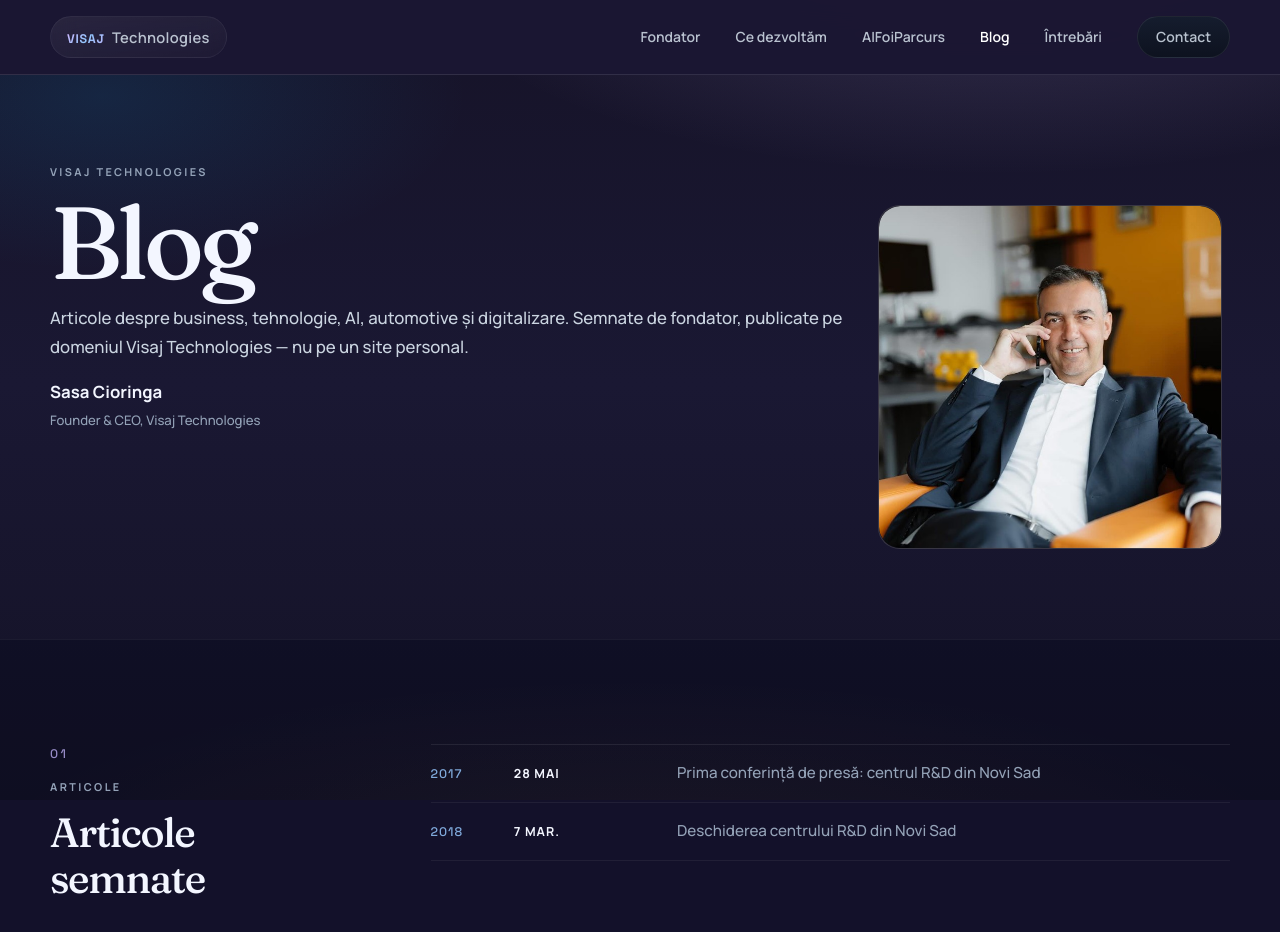
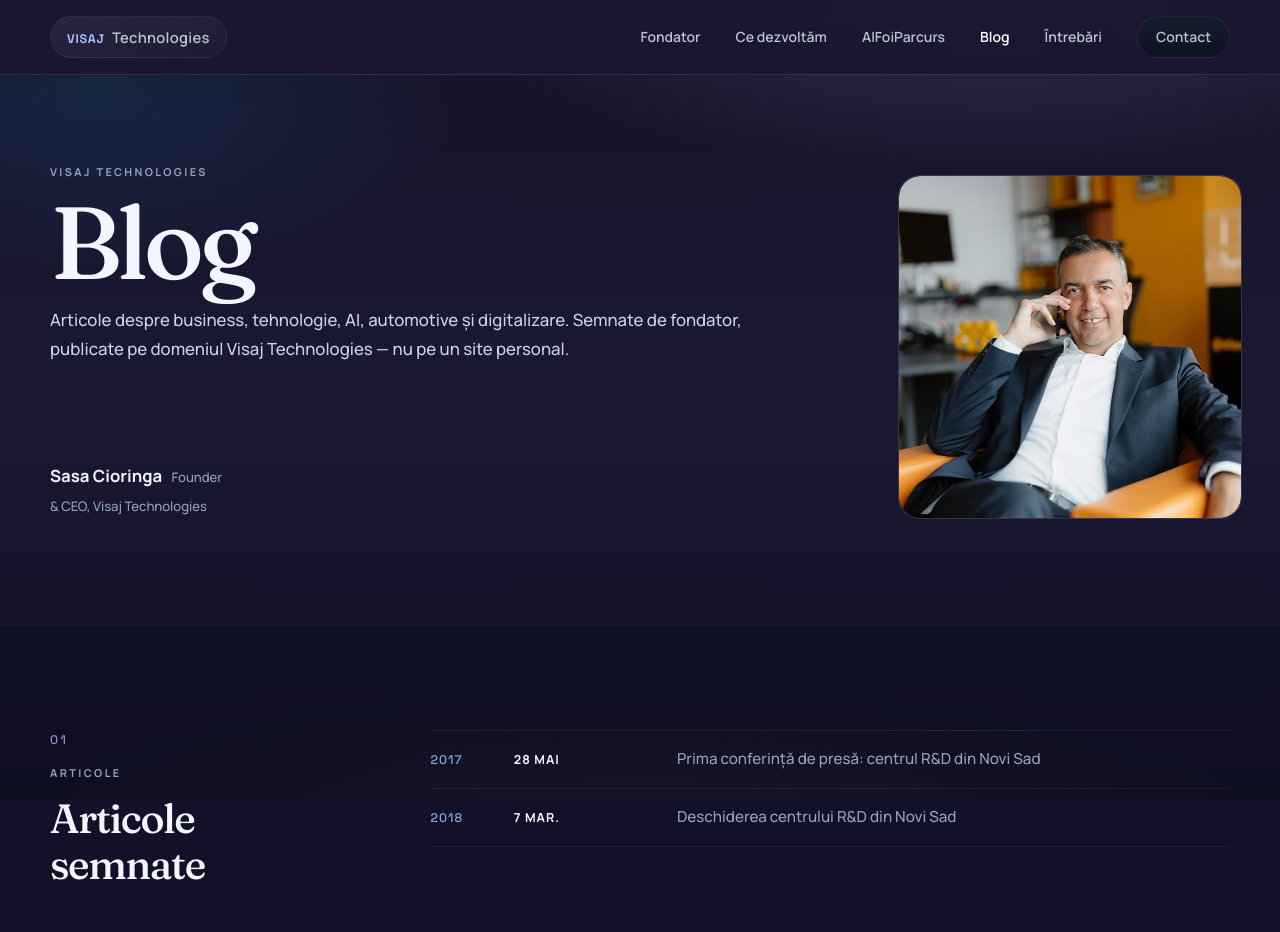
Before and after one commit to aifoiparcurs/visaj-3d, a website built with Vite: page blog.html in a window 1280 px wide. Shown: the top 932 px of the page. Built offline with nearby package versions, Linux system fonts and the light colour scheme.

Commit message:
layout desktop

```diff
--- a/blog.html
+++ b/blog.html
@@ -154,12 +154,14 @@
             </a>
             <h1 id="blog-page-title">Blog</h1>
             <p class="ih__lead">
-              Articole despre business, tehnologie, AI, automotive și digitalizare. Semnate de fondator, publicate pe
-              domeniul Visaj Technologies — nu pe un site personal.
+              Articole despre business, tehnologie, AI, automotive și digitalizare. Semnate de fondator,<br class="ih__lead-br" />
+              publicate pe domeniul Visaj Technologies — nu pe un site personal.
             </p>
             <a class="ih__byline" href="/sasa-cioringa">
-              <span class="ih__person-name">Sasa Cioringa</span>
-              <span class="ih__person-role">Founder &amp; CEO, Visaj Technologies</span>
+              <span class="ih__byline-stack">
+                <span class="ih__person-name">Sasa Cioringa</span>
+                <span class="ih__person-role">Founder<br class="ih__role-br" /> &amp; CEO, Visaj Technologies</span>
+              </span>
             </a>
           </div>
         </div>
--- a/src/styles.css
+++ b/src/styles.css
@@ -1695,10 +1695,52 @@
 }
 
 @media (min-width: 1080px) {
+  .page-blog .fh__flow {
+    overflow: visible;
+    position: relative;
+  }
+
   .page-blog .fh__portrait {
     width: min(344px, 28vw);
-    margin: 0 0 calc(1.35rem + 14px) calc(1.75rem + 8px);
-    transform: translate(-8px, 10px);
+    margin: 0 0 1.35rem calc(1.75rem + 8px);
+    transform: translate(12px, -20px);
+  }
+
+  .page-blog .ih h1 {
+    margin-bottom: 1.05rem;
+  }
+
+  .page-blog .ih__lead {
+    margin-bottom: 1.15rem;
+  }
+
+  .page-blog .ih__lead-br {
+    display: block;
+  }
+
+  .page-blog .ih__byline {
+    position: absolute;
+    z-index: 1;
+    top: -20px;
+    left: 0;
+    right: calc(min(344px, 28vw) + 1.75rem + 8px);
+    height: min(344px, 28vw);
+    margin: 0;
+    padding: 0;
+    justify-content: flex-end;
+    align-items: flex-start;
+  }
+
+  .page-blog .ih__byline-stack {
+    display: block;
+  }
+
+  .page-blog .ih__person-name {
+    margin-right: 0.35em;
+  }
+
+  .page-blog .ih__role-br {
+    display: block;
   }
 }
 
@@ -2259,6 +2301,10 @@
   color: var(--text-secondary);
 }
 
+.ih__lead-br {
+  display: none;
+}
+
 .ih__byline {
   display: flex;
   flex-direction: column;
@@ -2267,6 +2313,17 @@
   margin: 0 0 0.35rem;
   text-decoration: none;
   color: inherit;
+}
+
+.ih__byline-stack {
+  display: flex;
+  flex-direction: column;
+  align-items: flex-start;
+  gap: 0.2rem;
+}
+
+.ih__role-br {
+  display: none;
 }
 
 .ih__person-name {
```
